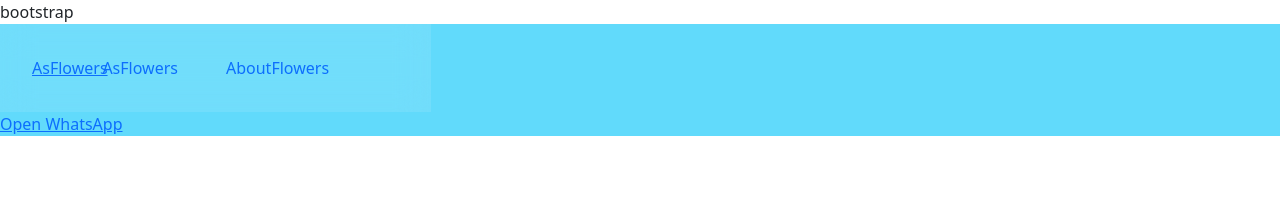
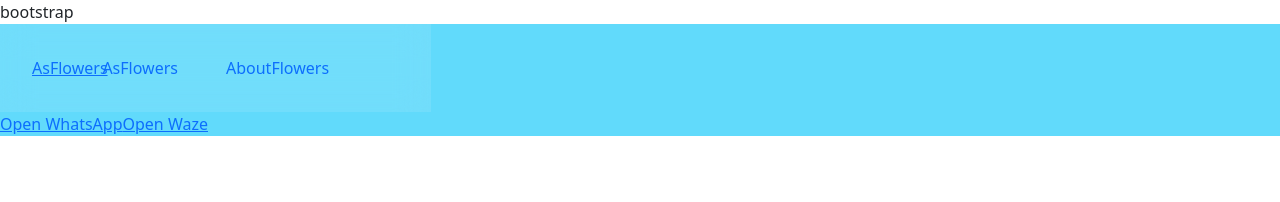
Before and after one commit to yuval2017/FloweShop, a React (Create React App) app in the folder ClientUI/: page / in a window 1280 px wide. Shown: the top 202 px of the page. Built offline with nearby package versions, Linux system fonts and the light colour scheme; a small style sheet from the web is missing.

Commit message:
add waze link

```diff
--- a/ClientUI/src/components/Links.js
+++ b/ClientUI/src/components/Links.js
@@ -1,6 +1,13 @@
 import React from "react";
 export default function Links(){
   return(
-    <a href="https://api.whatsapp.com/send?phone=+972524436774&text=New Order" target="_blank" rel="noreferrer">Open WhatsApp</a>
+    <div>
+      <a href="https://api.whatsapp.com/send?phone=+972524436774&text=New Order" target="_blank" rel="noreferrer">Open WhatsApp</a>
+      <a href="https://www.waze.com/ul?q=פרחי אס&navigate=yes" target="_blank" rel="noreferrer">Open Waze</a>
+
+
+
+    </div>
+
   );
 }
```
